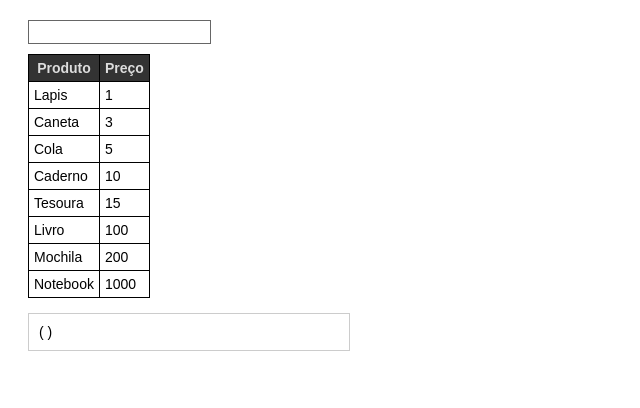
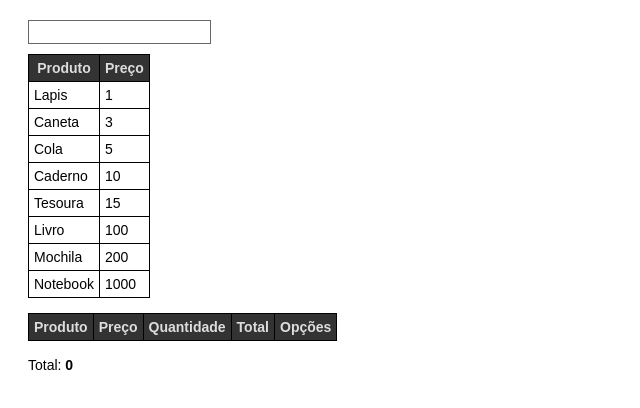
Before and after one commit to eduresende/vue-cart-sample, a Vue app: page / in a window 1280 px wide. Shown: the top 408 px of the page, without its empty margins (0-640 px from the left). Built offline with nearby package versions, Linux system fonts and the light colour scheme.

Commit message:
Add and remove cart items

```diff
--- a/src/App.vue
+++ b/src/App.vue
@@ -2,7 +2,8 @@
   <div id='app'>
     <SearchBar @termChange='termChange' />
     <ProductList :products='products' @productSelect='productSelect'/>
-    <SelectedProduct :product='selectedProduct' />
+    <SelectedProduct :product='selectedProduct' @addItem='addItem'/>
+    <Cart :items='cartItems' @addItem='addItem' @removeItem='removeItem' />
   </div>
 </template>
 
@@ -12,6 +13,7 @@
   import ProductList from './components/ProductList';
   import SearchBar from './components/SearchBar';
   import SelectedProduct from './components/SelectedProduct';
+  import Cart from './components/Cart'
 
   export default {
     name: 'App',
@@ -19,7 +21,8 @@
     components: {
       ProductList,
       SearchBar,
-      SelectedProduct
+      SelectedProduct,
+      Cart
     },
 
     data() {
@@ -37,7 +40,9 @@
 
         term: '',
 
-        selectedProduct: 'Produto selecionado',
+        selectedProduct: null,
+
+        cartItems: []
       }
     },
 
@@ -48,6 +53,41 @@
 
       productSelect(product) {
         this.selectedProduct = product;
+      },
+
+      addItem(item) {
+        var newCartItems = [];
+        var added = false;
+
+        lodash.forEach(this.cartItems, (cartItem) => {
+          if (cartItem.id == item.id) {
+            cartItem.quantity++;
+            added = true;
+          }
+          newCartItems.push(cartItem);
+        });
+
+        if (!added) {
+          newCartItems.push({ id: item.id, title: item.title, price: item.price, quantity: 1 });
+        }
+
+        this.cartItems = newCartItems;
+      },
+
+      removeItem(item) {
+        var newCartItems = [];
+
+        lodash.forEach(this.cartItems, (cartItem) => {
+          if (cartItem.id == item.id) {
+            cartItem.quantity--;
+          }
+
+          if (cartItem.quantity > 0) {
+            newCartItems.push(cartItem);
+          }
+        });
+
+        this.cartItems = newCartItems;
       }
     },
 
--- /dev/null
+++ b/src/components/Cart.vue
@@ -0,0 +1,67 @@
+<template>
+  <div>
+    <table>
+      <thead>
+        <th>Produto</th>
+        <th>Preço</th>
+        <th>Quantidade</th>
+        <th>Total</th>
+        <th colspan=2>Opções</th>
+      </thead>
+      <tbody>
+        <CartItem
+          v-for="item in items"
+          :item="item"
+          :key="item.id"
+          @addItem='addItem'
+          @removeItem='removeItem'
+        />
+      </tbody>
+    </table>
+    <br>
+    Total: <strong>{{total}}</strong>
+  </div>
+</template>
+
+<script>
+  import CartItem from './CartItem';
+  import lodash from 'lodash';
+
+  export default {
+    name: 'Cart',
+
+    props: ['items'],
+
+    components: {
+      CartItem
+    },
+
+    computed: {
+      total() {
+        var total = 0;
+
+        lodash.forEach(this.items, (item) => {
+          total += (item.price * item.quantity);
+        });
+
+        return total;
+      }
+    },
+
+    methods: {
+      addItem(item) {
+        this.$emit('addItem', item);
+      },
+
+      removeItem(item) {
+        this.$emit('removeItem', item);
+      }
+    }
+  }
+</script>
+
+<style scoped>
+  table {
+    margin-top: 15px;
+  }
+</style>
--- /dev/null
+++ b/src/components/CartItem.vue
@@ -0,0 +1,34 @@
+<template>
+  <tr>
+    <td>{{item.title}}</td>
+    <td>{{item.price}}</td>
+    <td>{{item.quantity}}</td>
+    <td>{{total}}</td>
+    <td><button @click='addItem'>add</button></td>
+    <td><button @click='removeItem'>remove</button></td>
+  </tr>
+</template>
+
+<script>
+  export default {
+    name: 'CartItem',
+
+    props: ['item'],
+
+    computed: {
+      total() {
+        return this.item.price * this.item.quantity;
+      }
+    },
+
+    methods: {
+      addItem() {
+        this.$emit('addItem', this.item);
+      },
+
+      removeItem() {
+        this.$emit('removeItem', this.item);
+      }
+    }
+  }
+</script>
--- a/src/components/SelectedProduct.vue
+++ b/src/components/SelectedProduct.vue
@@ -2,6 +2,7 @@
   <div v-if='product'>
     <strong>{{ product.title }}</strong>
     ( {{ product.price }} )
+    <button @click='addItem'>Add</button>
   </div>
 </template>
 
@@ -9,6 +10,12 @@
   export default {
     name: 'SelectedProduct',
     props: ['product'],
+
+    methods: {
+      addItem() {
+        this.$emit('addItem', this.product);
+      }
+    }
   }
 </script>
 
```
